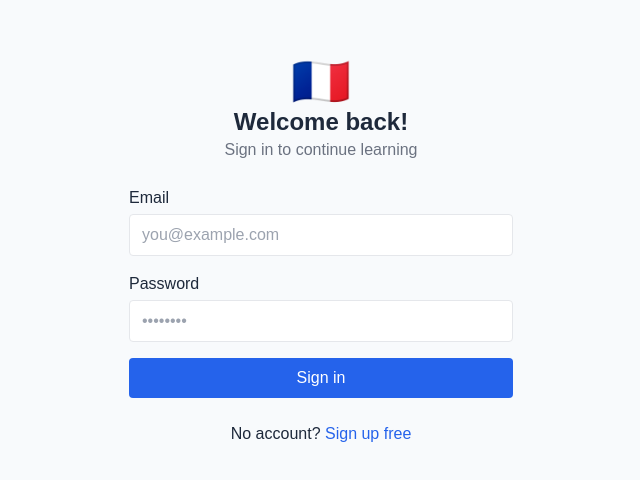
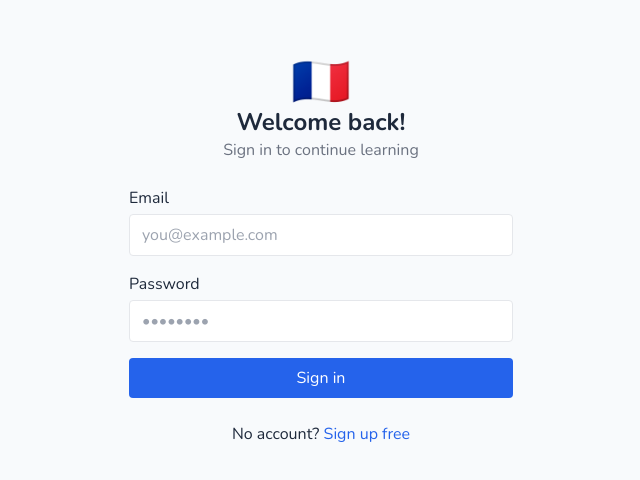
Before and after one commit to xhu72/french-academy-kids, a React (Vite) app: page /login in a window 1280 px wide. Shown: the part 148-628 px from the top of the page, without its empty margins (319-959 px from the left). Built offline with nearby package versions, Linux system fonts and the light colour scheme; no server answers.

Commit message:
fix:the @import css warning

```diff
--- a/src/index.css
+++ b/src/index.css
@@ -1,9 +1,8 @@
+@import url('https://fonts.googleapis.com/css2?family=Nunito:wght@400;500;600;700;800;900&display=swap');
+
 @tailwind base;
 @tailwind components;
 @tailwind utilities;
-
-/* Import Nunito from Google Fonts */
-@import url('https://fonts.googleapis.com/css2?family=Nunito:wght@400;500;600;700;800;900&display=swap');
 
 /* Global base styles */
 * {
```
